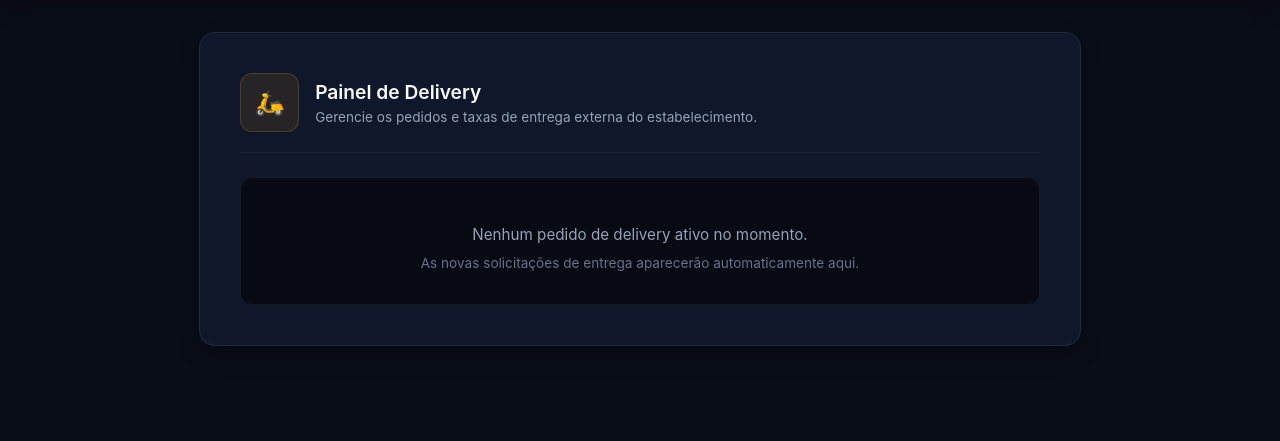
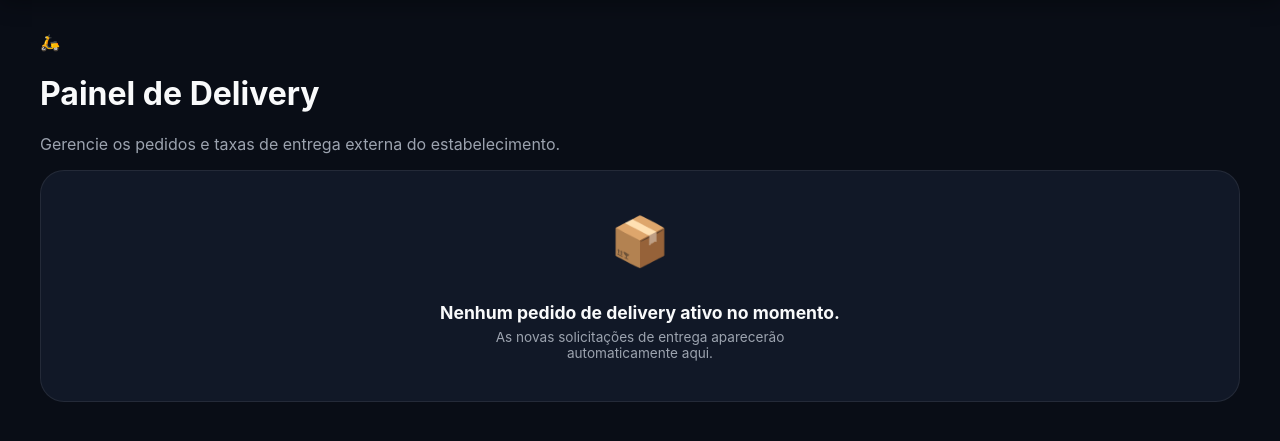
Before and after one commit to Joeltx123/clientes_cardapio_instancias, a Python web app: template templates/delivery.html in a window 1280 px wide. Shown: the part 101-542 px from the top of the page. Run offline with Jinja, Linux system fonts and the light colour scheme; the template is opened without the code that fills it: most values are stand-ins (such as "Sample title", 1, 10 or a date in 2020).

Commit message:
Backup completo: Ajustes visuais dos painéis de configuração e delivery

```diff
--- a/templates/delivery.html
+++ b/templates/delivery.html
@@ -1,20 +1,27 @@
 {% extends "base.html" %}
+{% block content %}
+<div class="max-w-4xl mx-auto px-4 py-12">
 
-{% block title %}Delivery - Cardápio Pro{% endblock %}
-
-{% block content %}
-<div style="max-width: 800px; margin: 0 auto; background-color: #0f172a; border: 1px solid rgba(255,255,255,0.08); border-radius: 16px; padding: 2.5rem; box-shadow: 0 10px 25px -5px rgba(0,0,0,0.4);">
-    <div style="display: flex; align-items: center; gap: 1rem; margin-bottom: 1.5rem; border-bottom: 1px solid rgba(255,255,255,0.06); padding-bottom: 1.25rem;">
-        <div style="background: rgba(245, 158, 11, 0.1); padding: 0.85rem; border-radius: 12px; font-size: 1.5rem; border: 1px solid rgba(245, 158, 11, 0.2);">🛵</div>
-        <div>
-            <h2 style="font-size: 1.2rem; color: #f8fafc; font-weight: 600; margin: 0;">Painel de Delivery</h2>
-            <p style="margin: 0.3rem 0 0 0; font-size: 0.85rem; color: #94a3b8;">Gerencie os pedidos e taxas de entrega externa do estabelecimento.</p>
+    <!-- Cabeçalho limpo sem o painel de fundo -->
+    <div class="mb-10 text-center">
+        <div class="inline-flex items-center justify-center w-14 h-14 rounded-2xl bg-amber-500/10 text-amber-500 text-2xl mb-4 border border-amber-500/20">
+            🛵
         </div>
+        <h1 class="text-2xl sm:text-3xl font-extrabold tracking-tight" style="color: var(--text-main, #ffffff);">Painel de Delivery</h1>
+        <p class="text-sm mt-2" style="color: var(--text-muted, #9ca3af);">Gerencie os pedidos e taxas de entrega externa do estabelecimento.</p>
     </div>
 
-    <div style="background: #070a13; border: 1px solid rgba(255,255,255,0.06); border-radius: 12px; padding: 2rem; text-align: center;">
-        <p style="color: #94a3b8; font-size: 0.95rem; margin-bottom: 0.5rem;">Nenhum pedido de delivery ativo no momento.</p>
-        <span style="color: #64748b; font-size: 0.85rem;">As novas solicitações de entrega aparecerão automaticamente aqui.</span>
+    <!-- Conteúdo fluido -->
+    <div style="display: flex; flex-direction: column; gap: 24px; align-items: center; justify-content: center; padding: 40px 20px; border-radius: 24px; background: var(--bg-card, rgba(0, 0, 0, 0.2)); border: 1px solid var(--border-color, rgba(255, 255, 255, 0.08)); text-align: center;">
+
+        <div style="font-size: 3rem; margin-bottom: -10px;">📦</div>
+
+        <div>
+            <h3 style="font-size: 1.1rem; font-weight: 700; color: var(--text-main, #ffffff); margin-bottom: 6px;">Nenhum pedido de delivery ativo no momento.</h3>
+            <p style="font-size: 0.85rem; color: var(--text-muted, #9ca3af); max-width: 320px; margin: 0 auto;">As novas solicitações de entrega aparecerão automaticamente aqui.</p>
+        </div>
+
     </div>
+
 </div>
 {% endblock %}
```
